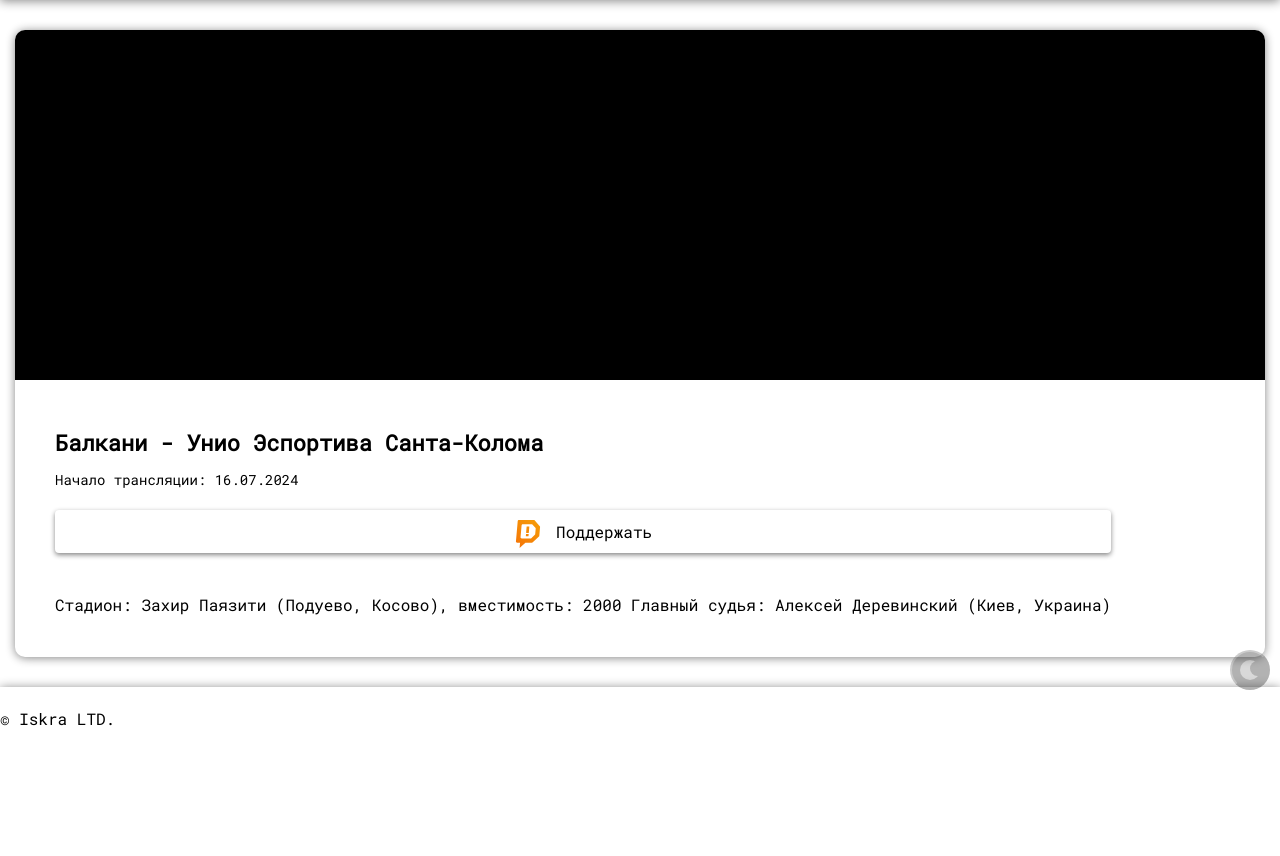
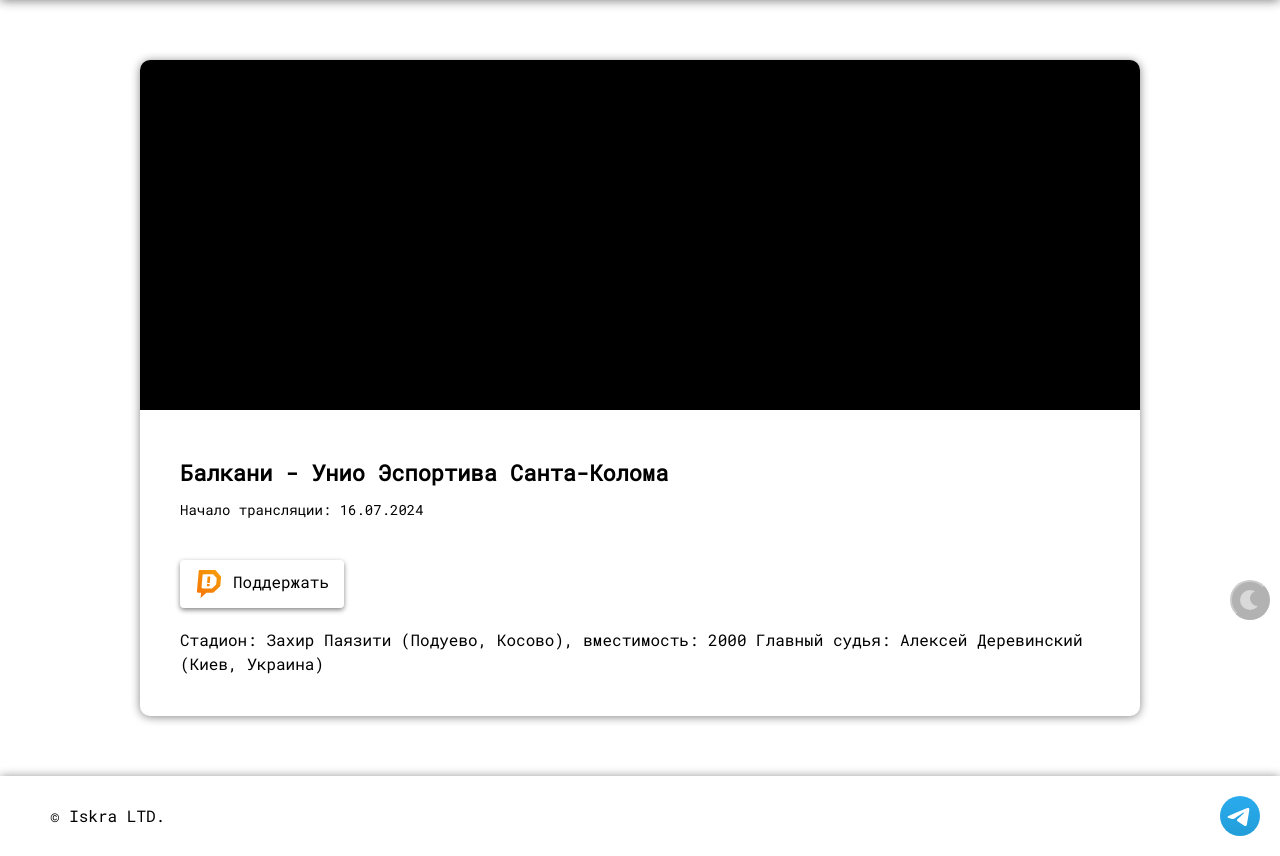
Before and after one commit to Chukseev/translation, a Django app: page /3/ in a window 1280 px wide. Shown: the part 100-956 px from the top of the page. Before the commit the page ends 826 px from the top, so only its background shows below. Run offline with Django 5.2, Linux system fonts and the light colour scheme; data comes from the database, SQL or seed files in the repository.

Commit message:
-add socials -bugfix player

```diff
--- a/translations/translation_app/static/translation_app/css/_globals.scss
+++ b/translations/translation_app/static/translation_app/css/_globals.scss
@@ -1,7 +1,8 @@
 .content {
   background-color: var(--color-background-color);
   flex-grow: 1;
-  padding-block: 30px;
+  padding-block: 60px;
+
 
   @include mobile {
     padding-block: 10px;
--- a/translations/translation_app/static/translation_app/css/components/_footer.scss
+++ b/translations/translation_app/static/translation_app/css/components/_footer.scss
@@ -1,5 +1,20 @@
 .footer {
+
   background-color: var(--color-background-color);
-  padding-block: 20px;
+  padding: 20px;
   box-shadow: 0 1px 10px var(--color-item-shadow-color);
+
+  &__container {
+    display: flex;
+    justify-content: space-between;
+    align-items: center;
+  }
+
+  &__title {
+    //outline: 1px solid red;
+    text-align: center;
+    padding: 0;
+    margin-left: 30px;
+    height: 100%;
+  }
 }
--- a/translations/translation_app/static/translation_app/css/components/_themeSwitch.scss
+++ b/translations/translation_app/static/translation_app/css/components/_themeSwitch.scss
@@ -3,7 +3,7 @@
   display: inline-block;
   position: fixed;
   right: 10px;
-  bottom: 10px;
+  bottom: 10vh;
   opacity: 30%;
   width: 40px;
   aspect-ratio: 1;
--- a/translations/translation_app/static/translation_app/css/components/_translationCard.scss
+++ b/translations/translation_app/static/translation_app/css/components/_translationCard.scss
@@ -3,13 +3,17 @@
   /*background-color: #000;*/
   border-radius: var(--videoplayer-radius);
   box-shadow: 0 1px 10px var(--color-item-shadow-color);
+
+  @include tablet-above {
+    margin-inline: auto;
+    max-width: 1000px;
+  }
 }
 
 .translation-card__video {
   width: 100%;
   max-height: calc(100svh/2 - 50px);
   border-radius: var(--videoplayer-radius) var(--videoplayer-radius) 0 0;
-  padding-inline: 20px;
   /*margin-bottom: 40px;*/
   background-color: #000;
 
@@ -20,6 +24,11 @@
 }
 
 .translation-card__info-container {
+  //& * {
+  //  outline: 1px solid red;
+  //}
+
+  display: flex;
   padding: 20px;
   /*background-color: var(--color-item-background-color);*/
   border-radius: 0 0 var(--videoplayer-radius) var(--videoplayer-radius);
@@ -32,7 +41,9 @@
 .translation-card__info {
   border-radius: var(--videoplayer-radius);
   padding: 20px;
-  display: inline-block;
+  display: flex;
+  width: 100%;
+  flex-direction: column;
 
   @include mobile {
     padding: 0px;
@@ -67,9 +78,9 @@
 
 
 .translation-card__info-button {
-  margin-bottom: 40px;
-  padding: 10px 10px 5px 10px;
-  align-items: flex-start;
+  display: inline-flex;
+
+  margin-block: 20px;
 }
 /*TODO: сделать плавной */
 .translation-card__info-button:hover {
--- a/translations/translation_app/static/translation_app/css/style.css
+++ b/translations/translation_app/static/translation_app/css/style.css
@@ -245,18 +245,20 @@ svg * {
 }
 
 .button {
-  display: flex;
-  gap: 14px;
+  display: inline-flex;
+  max-width: max-content;
+  width: auto;
+  flex-grow: 0;
+  flex-shrink: 0;
   justify-content: center;
-  align-items: center;
-  min-width: 80px;
+  gap: 10px;
+  padding-inline: 15px;
+  padding-block: 10px;
+  color: var(--color-text-color);
+  background-color: var(--color-background-color);
+  box-shadow: 0px 2px 5px 0px var(--color-item-shadow-color);
   border: none;
-  background-color: var(--color-background-color);
-  color: var(--color-text-color);
-  /*background-color: brown;*/
   border-radius: 4px;
-  box-shadow: 0px 2px 5px 0px var(--color-item-shadow-color);
-  padding: 6px 14px;
 }
 
 .button:hover {
@@ -272,7 +274,7 @@ svg * {
 .content {
   background-color: var(--color-background-color);
   flex-grow: 1;
-  padding-block: 30px;
+  padding-block: 60px;
 }
 @media (max-width: 767px) {
   .content {
@@ -284,7 +286,7 @@ svg * {
   display: inline-block;
   position: fixed;
   right: 10px;
-  bottom: 10px;
+  bottom: 10vh;
   opacity: 30%;
   width: 40px;
   aspect-ratio: 1;
@@ -521,12 +523,17 @@ svg * {
   border-radius: var(--videoplayer-radius);
   box-shadow: 0 1px 10px var(--color-item-shadow-color);
 }
+@media (min-width: 1024px) {
+  .translation-card {
+    margin-inline: auto;
+    max-width: 1000px;
+  }
+}
 
 .translation-card__video {
   width: 100%;
   max-height: calc(50svh - 50px);
   border-radius: var(--videoplayer-radius) var(--videoplayer-radius) 0 0;
-  padding-inline: 20px;
   /*margin-bottom: 40px;*/
   background-color: #000;
 }
@@ -537,6 +544,7 @@ svg * {
 }
 
 .translation-card__info-container {
+  display: flex;
   padding: 20px;
   /*background-color: var(--color-item-background-color);*/
   border-radius: 0 0 var(--videoplayer-radius) var(--videoplayer-radius);
@@ -550,7 +558,9 @@ svg * {
 .translation-card__info {
   border-radius: var(--videoplayer-radius);
   padding: 20px;
-  display: inline-block;
+  display: flex;
+  width: 100%;
+  flex-direction: column;
 }
 @media (max-width: 767px) {
   .translation-card__info {
@@ -586,9 +596,8 @@ svg * {
 }
 
 .translation-card__info-button {
-  margin-bottom: 40px;
-  padding: 10px 10px 5px 10px;
-  align-items: flex-start;
+  display: inline-flex;
+  margin-block: 20px;
 }
 
 /*TODO: сделать плавной */
@@ -618,8 +627,19 @@ svg * {
 
 .footer {
   background-color: var(--color-background-color);
-  padding-block: 20px;
+  padding: 20px;
   box-shadow: 0 1px 10px var(--color-item-shadow-color);
+}
+.footer__container {
+  display: flex;
+  justify-content: space-between;
+  align-items: center;
+}
+.footer__title {
+  text-align: center;
+  padding: 0;
+  margin-left: 30px;
+  height: 100%;
 }
 
 /*# sourceMappingURL=style.css.map */
--- a/translations/translation_app/templates/translation_app/base.html
+++ b/translations/translation_app/templates/translation_app/base.html
@@ -46,7 +46,19 @@
         </div>
     </main>
     <footer class="footer">
-        © Iskra LTD.
+        <div class="footer__container">
+            <p class="footer__title">© Iskra LTD.</p>
+            <div class="footer__socials">
+                <ul class="footer__socials-list">
+                    <li class="footer__socials-item">
+                        <a href="https://t.me/iskratranslation" class="footer__socials-link">
+                            <img src="{% static 'translation_app/icons/telegram-logo.svg' %}" width="40" height="40"  alt="telegram-logo" class="footer__socials-icon">
+                        </a>
+                    </li>
+                </ul>
+            </div>
+        </div>
+
     </footer>
     <script>
         const TITLE_CHAR_COUNT = 40;
```
Also changed, not shown: translations/static/css/global/components/UI/_button.scss (+30 -9 lines), translations/translation_app/static/translation_app/icons/telegram-logo.svg (added), 1 other file.
